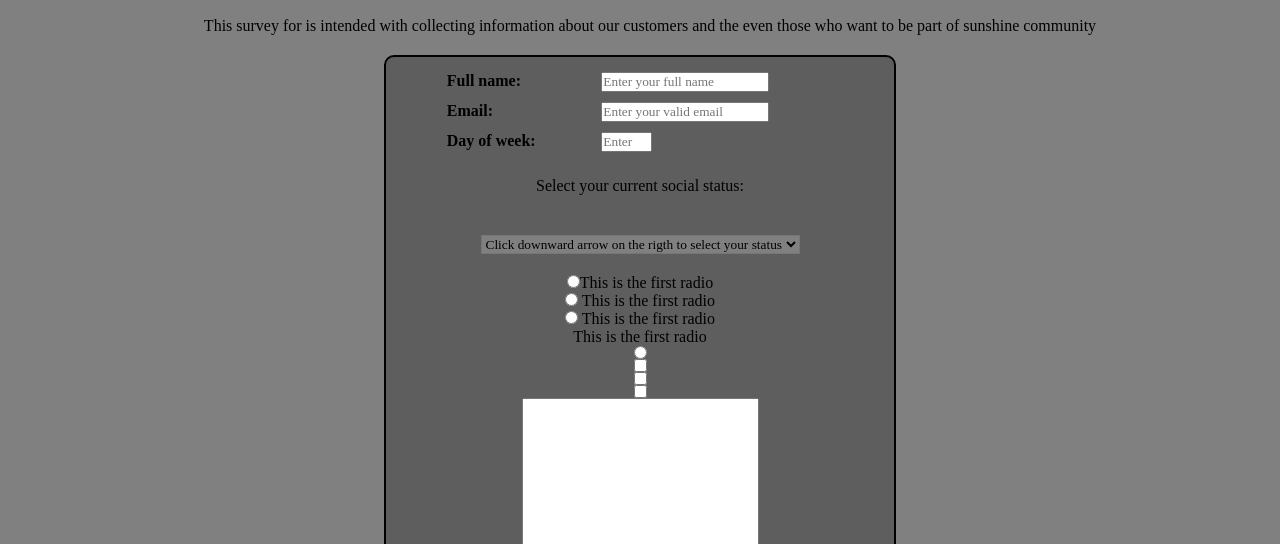
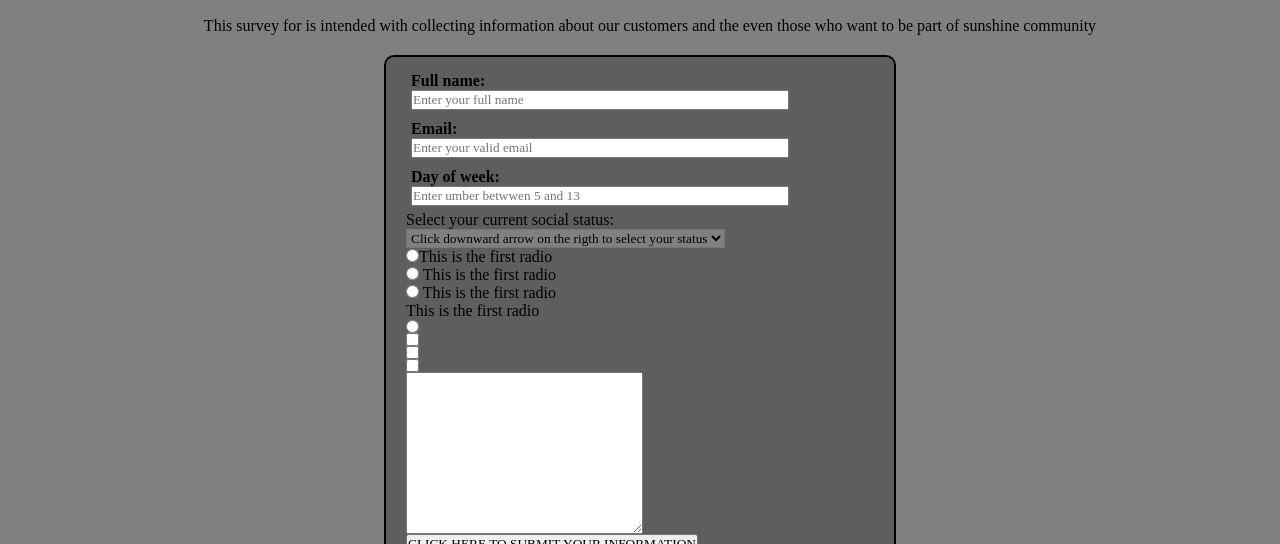
Before and after one commit to Celestin4/Registration-Survey-form, a plain HTML site: page index.html in a window 1280 px wide. Shown: the part 58-602 px from the top of the page. Drawn offline with Linux system fonts and the light colour scheme.

Commit message:
updating arrangement

```diff
--- a/index.html
+++ b/index.html
@@ -16,14 +16,16 @@
                 <label for="name" id="email-label" class="personal-info"><span>Email: </span><input type="email" id="email" placeholder="Enter your valid email" required/></label>
                 <label for="number" id="number-label" class="personal-info"><span>Day of week: </span><input type="number" id="number" placeholder="Enter umber betwwen 5 and 13" max="13" min="5"></label>
 
+                <div class = select-div>
                     <label for="dropdown" class = "selection-part">Select your current social status: </label>
-            <select id="dropdown">
+                   <select id="dropdown" class="option-list">
                         <option value="">Click downward arrow on the rigth to select your status</option>
                         <option value="self_employed">Self employed</option>
                         <option value="employed">Employed</option>
                         <option value="student">Student</option>
                         <option value="unemployed">Unemployed</option>
                     </select >
+                </div>
             <label for="selection1" class="selection1"> <input type="radio" name="selection1" value="radio1"/>This is the first radio</label>
 
             <label for="selection2"><input type="radio" name="selection1" value="radio2"> This is the first radio</label>
@@ -39,8 +41,8 @@
             <button id="submit" type="submit">CLICK HERE TO SUBMIT YOUR INFORMATION</button>
         </form>
         <footer>
-            <a href="https://github.com/Celestin4"><i class="fa fa-github"></i> Github</a>
-            <a href="https://www.linkedin.com/in/nteziryayo-celestin-49661b1b8/overlay/contact-info/"><i class='fa fa-linkedin'></i> Linkdin</a>
+            <a href="https://github.com/Celestin4" target="_blank"><i class="fa fa-github"></i> Github</a>
+            <a href="https://www.linkedin.com/in/nteziryayo-celestin-49661b1b8/" target="_blank"><i class='fa fa-linkedin'></i> Linkdin</a>
         </footer>
     </body>
 </html>
--- a/style.css
+++ b/style.css
@@ -32,14 +32,13 @@ form {
     background-color: rgba(0, 0, 0, 0.266);
     display: flex;
     flex-direction: column;
-    align-items: center;
+    align-items: flex-start;
+    padding-left: 20px;
 }
-/* personl-info-wrapper {
-    margin: 5px;
-    padding: 5px;
-} */
+
 .personal-info {
     display: flex;
+    flex-direction: column;
     padding: 2px;
     margin: 3px;
     width: 80%;
@@ -52,12 +51,13 @@ label span {
 .personal-info:last-child {
     margin-bottom: 30px;
 }
-.selection-part {
-    margin: 20px auto;
-}
+
 select, option {
     background-color: grey;
 }
-select {
-    margin: 20px auto;
+
+.select-div {
+    display: flex;
+    flex-direction: column;
+    align-items: flex-start;
 }
```
Lines whose indentation alone changed are shown as unchanged.
